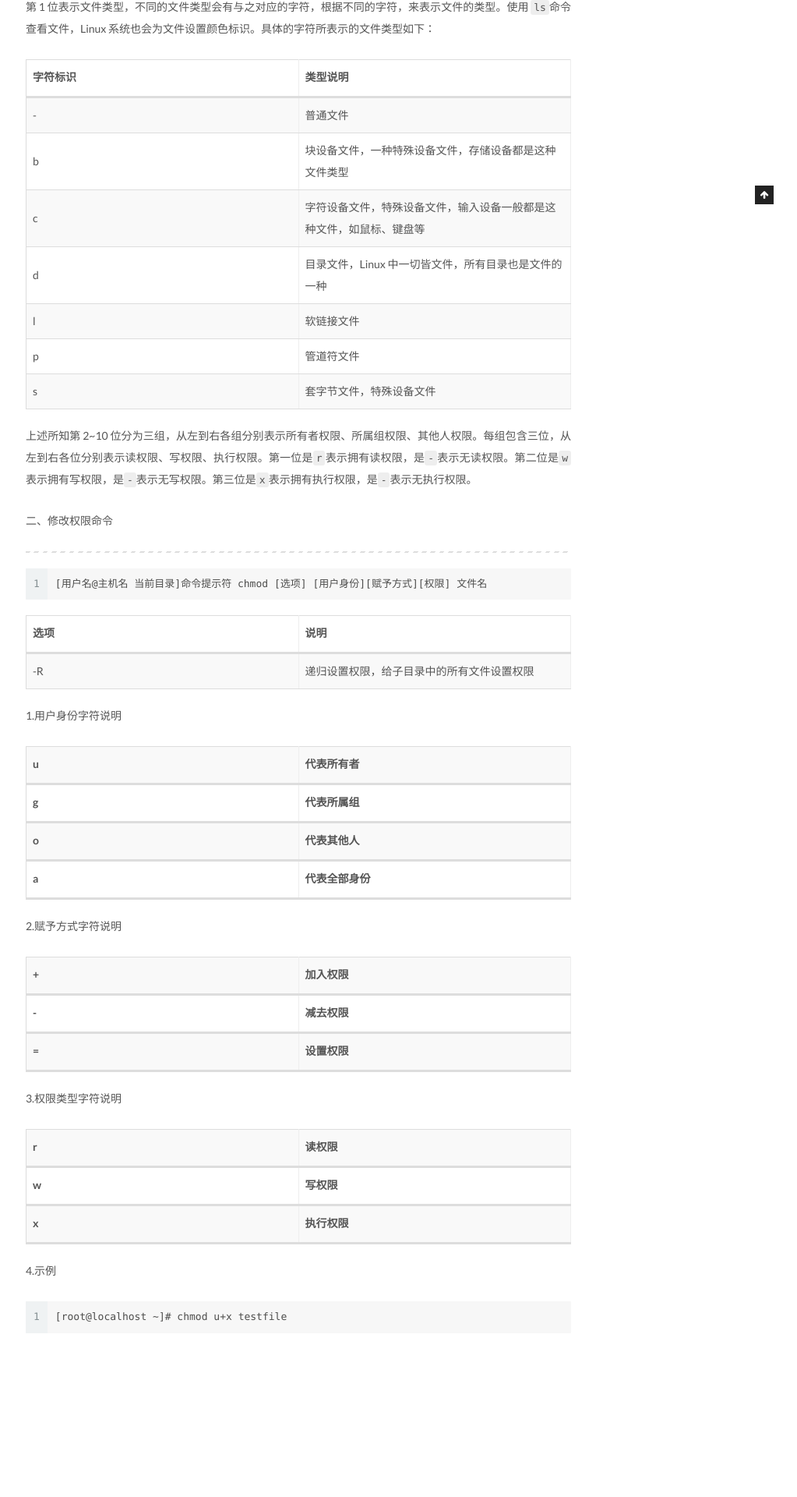
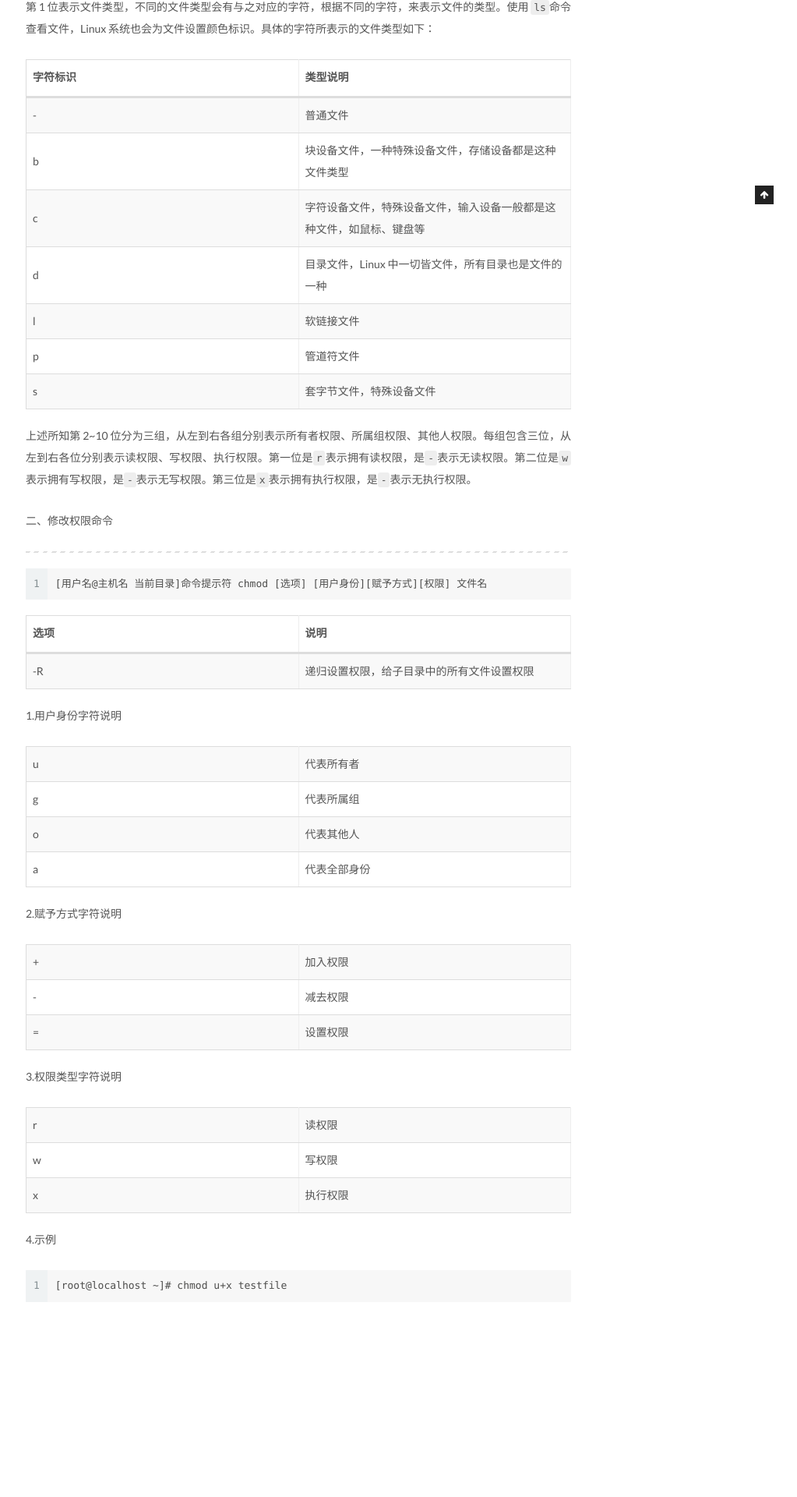
Before and after one commit to chuyibo/chuyibo.github.io, a Jekyll site: the page built from _posts/2021-01-12-Linux 基础命令(三).md, in a window 1280 px wide. Shown: the part 738-2658 px from the top of the page at 78% size, without its empty margins (257-1280 px from the left). Built offline with Jekyll 4.4.1, drawn with Linux system fonts in a browser that asks for light colours; after the commit the page ends 2618 px from its top, so only the background shows below that.

Commit message:
2021/01/12

```diff
--- a/_posts/2021-01-12-Linux 基础命令(三).md
+++ b/_posts/2021-01-12-Linux 基础命令(三).md
@@ -51,20 +51,20 @@ tags:
 
 <table>
     <tr>
-        <th>u</th>
-        <th>代表所有者</th>
+        <td>u</td>
+        <td>代表所有者</td>
     </tr>
     <tr>
-        <th>g</th>
-        <th>代表所属组</th>
+        <td>g</td>
+        <td>代表所属组</td>
     </tr>
     <tr>
-        <th>o</th>
-        <th>代表其他人</th>
+        <td>o</td>
+        <td>代表其他人</td>
     </tr>
     <tr>
-        <th>a</th>
-        <th>代表全部身份</th>
+        <td>a</td>
+        <td>代表全部身份</td>
     </tr>
 </table>
 
@@ -72,16 +72,16 @@ tags:
 
 <table>
     <tr>
-        <th>+</th>
-        <th>加入权限</th>
+        <td>+</td>
+        <td>加入权限</td>
     </tr>
     <tr>
-        <th>-</th>
-        <th>减去权限</th>
+        <td>-</td>
+        <td>减去权限</td>
     </tr>
     <tr>
-        <th>=</th>
-        <th>设置权限</th>
+        <td>=</td>
+        <td>设置权限</td>
     </tr>
 </table>
 
@@ -89,16 +89,16 @@ tags:
 
 <table>
     <tr>
-        <th>r</th>
-        <th>读权限</th>
+        <td>r</td>
+        <td>读权限</td>
     </tr>
     <tr>
-        <th>w</th>
-        <th>写权限</th>
+        <td>w</td>
+        <td>写权限</td>
     </tr>
     <tr>
-        <th>x</th>
-        <th>执行权限</th>
+        <td>x</td>
+        <td>执行权限</td>
     </tr>
 </table>
 
```
